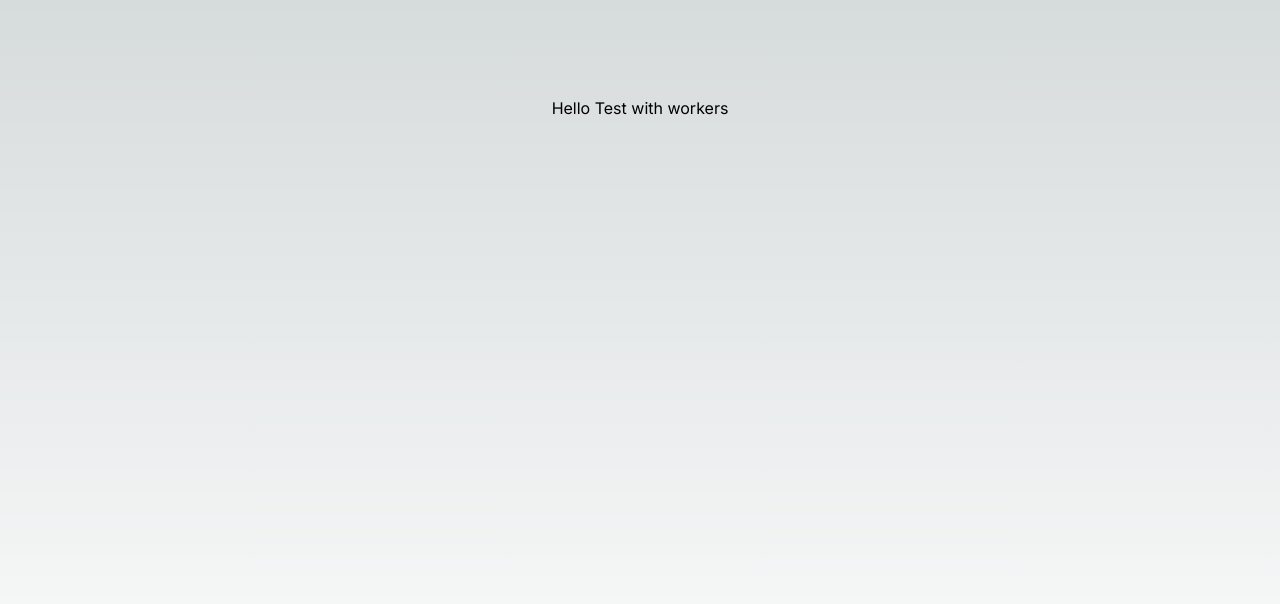
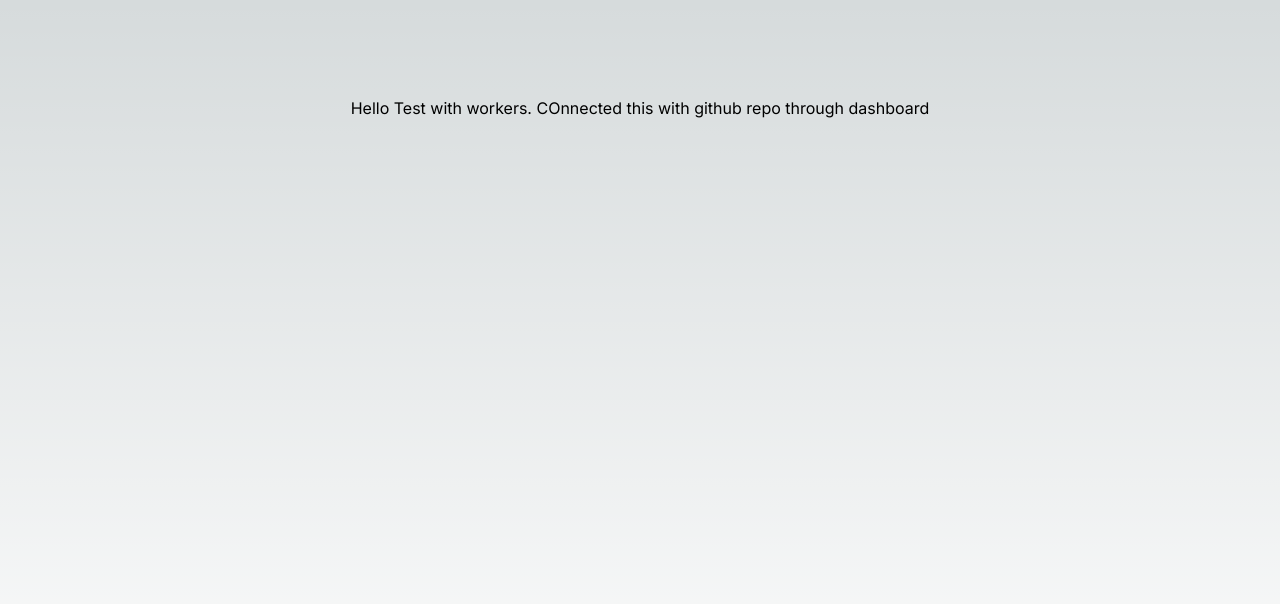
Before and after one commit to trace2798/test-001, a Next.js app: page / in a window 1280 px wide. Shown: the top 604 px of the page. Built offline with nearby package versions, Linux system fonts and the light colour scheme.

Commit message:
connected through dashboard test

```diff
--- a/app/page.tsx
+++ b/app/page.tsx
@@ -3,7 +3,7 @@
 export default function Home() {
   return (
     <main className="flex min-h-screen flex-col items-center justify-between p-24">
-      Hello Test with workers
+      Hello Test with workers. COnnected this with github repo through dashboard
     </main>
   );
 }
```
